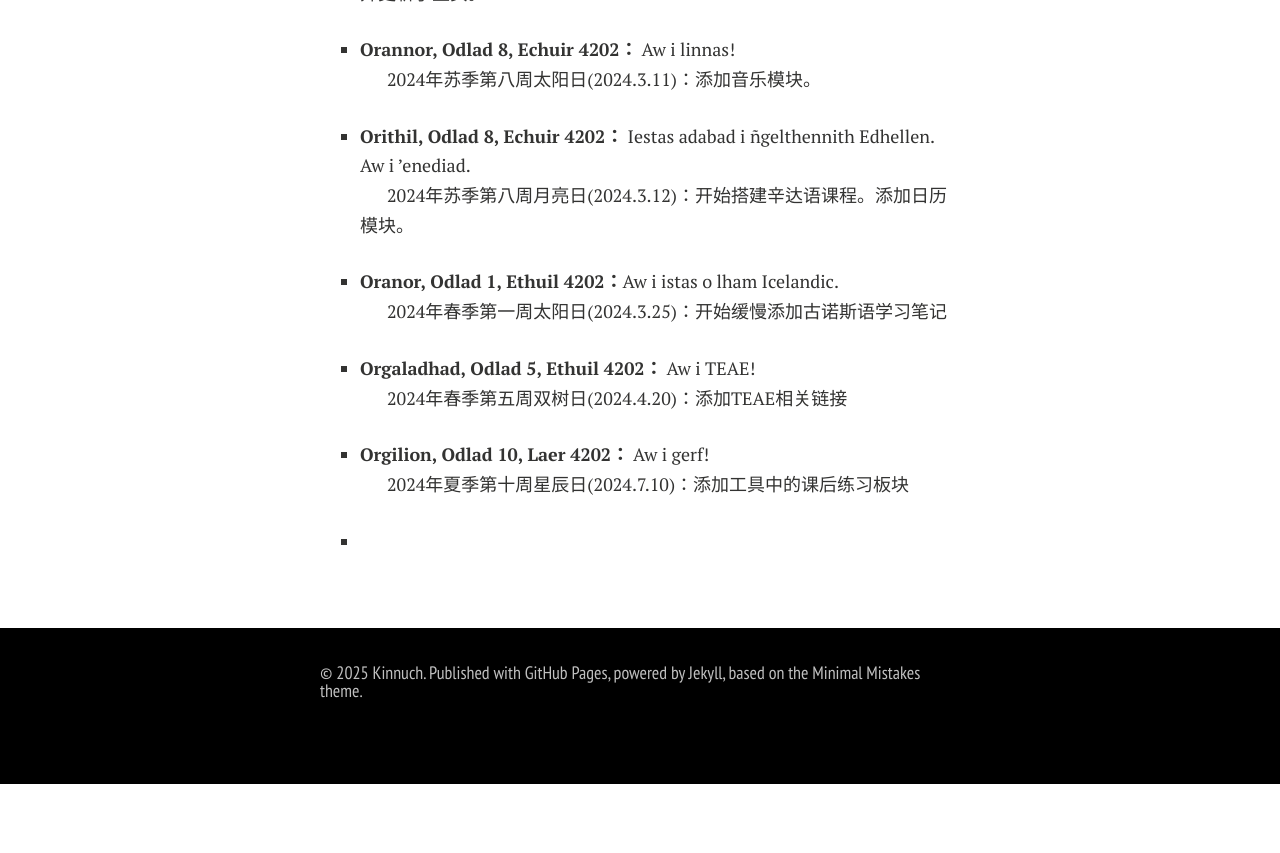
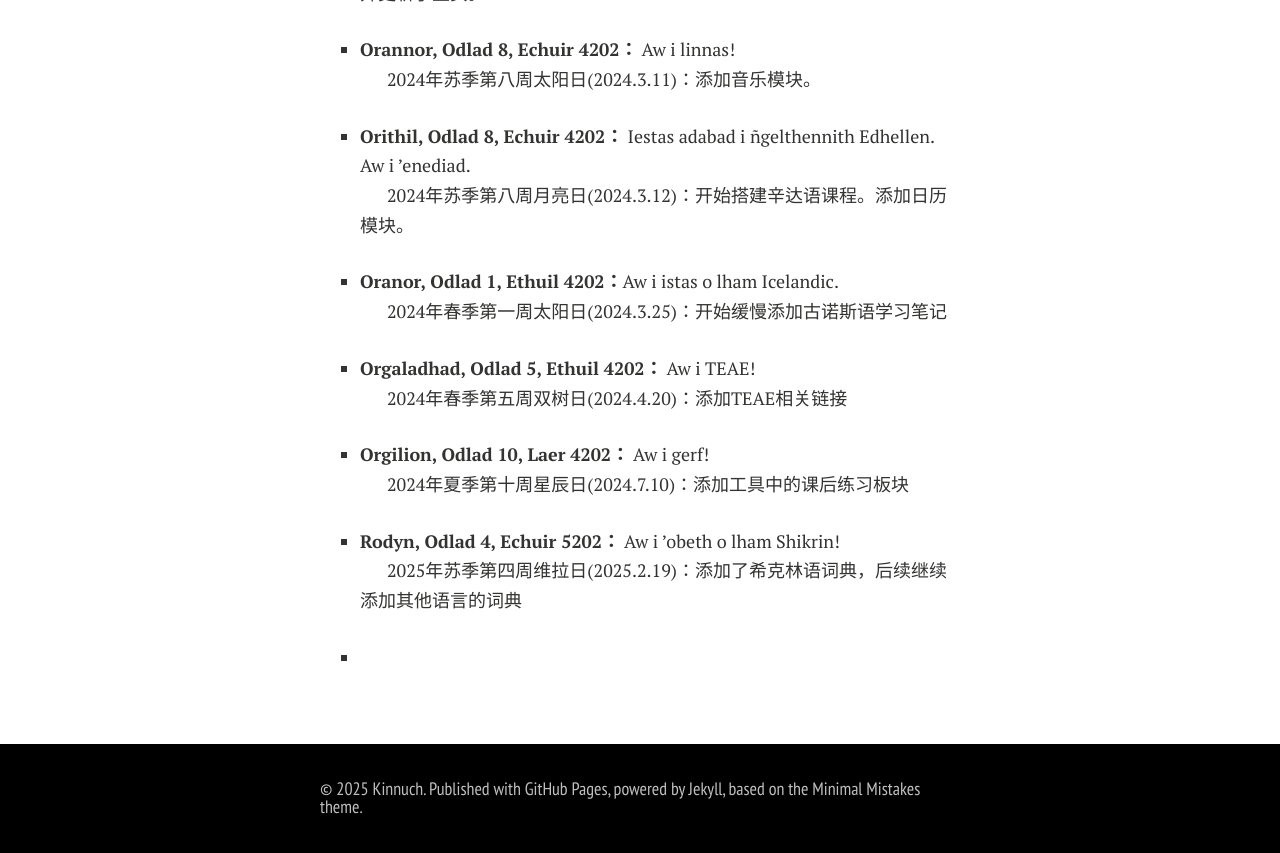
Before and after one commit to Kinnuch/kinnuch.github.io, a Jekyll site: the page built from index.md, in a window 1280 px wide and 900 px high, scrolled down 1532 px. Shown: the top 853 px of the window. Built offline with Jekyll 4.4.1, drawn with Linux system fonts in a browser that asks for light colours; nearby versions of some CDN libraries; comment, search, counter and statistics services are not loaded; a style sheet for code colours, icons or effects is not loaded; our own code applies the rules of GitHub Pages for plain Markdown files; before the commit the page ends 2316 px from its top, so only the background shows below that.

Commit message:
Update index.md

```diff
--- a/index.md
+++ b/index.md
@@ -62,4 +62,8 @@ layout: page
 
   2024年夏季第十周星辰日(2024.7.10)：添加工具中的课后练习板块
 
+- **Rodyn, Odlad 4, Echuir 5202：** Aw i ’obeth o lham Shikrin!
+
+  2025年苏季第四周维拉日(2025.2.19)：添加了希克林语词典，后续继续添加其他语言的词典
+
 -
```
